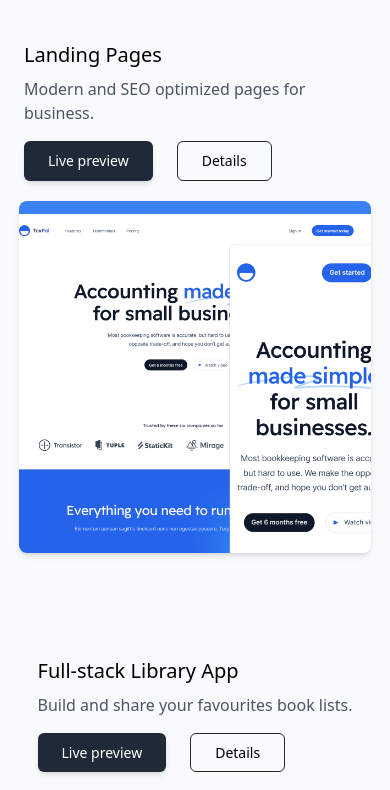
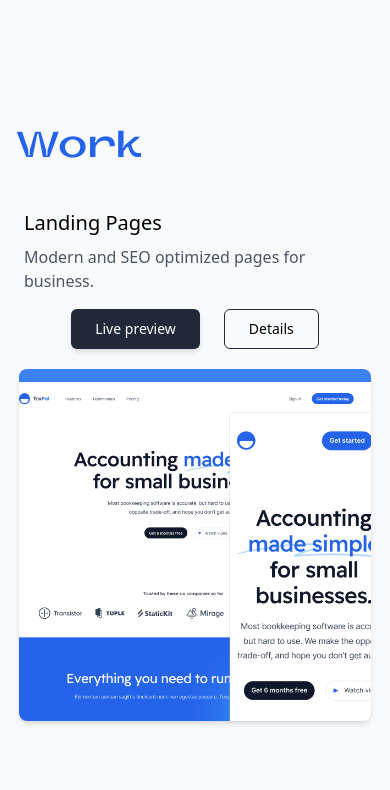
Before and after one commit to xdguido/guidogennari-web, a Next.js app: page / in a window 390 px wide. Shown: the part 827-1617 px from the top of the page. Built offline with nearby package versions, Linux system fonts and the light colour scheme.

Commit message:
Update Work header

```diff
--- a/pages/index.tsx
+++ b/pages/index.tsx
@@ -14,7 +14,7 @@ export default function Home() {
             <section
                 id="hero"
                 className={clsx(
-                    'flex flex-col items-center text-center pt-[5rem] md:pt-[7rem] min-h-screen'
+                    'flex flex-col items-center text-center pt-[6rem] md:pt-[7rem] min-h-screen'
                 )}
             >
                 <h1 className="font-neue tracking-tight text-6xl md:text-7xl lg:text-8xl">
@@ -42,23 +42,21 @@ export default function Home() {
                     />
                 </div>
             </section>
-            <section
-                id="work"
-                className={clsx('relative flex flex-col justify-center items-center')}
-            >
-                <h2 className="absolute inset-x-0 -top-16 font-neue text-4xl text-blue-600">
-                    Work
-                </h2>
+            <section id="work" className="relative pt-[6rem] md:pt-[7rem]">
+                <h2 className="font-neue text-4xl text-blue-600 mb-8">Work</h2>
+                <div className="flex flex-col justify-center items-center">
                     <div
                         id="item-1"
                         className="flex flex-col items-center mb-[6rem] lg:mb-[10rem] lg:flex-row lg:items-start"
                     >
                         <div className="p-2 mb-3 lg:w-[26rem] lg:mr-12">
-                        <div className="text-xl font-medium mb-2 lg:text-2xl">Landing Pages</div>
+                            <div className="text-xl font-medium mb-2 lg:text-2xl">
+                                Landing Pages
+                            </div>
                             <div className=" text-gray-600 lg:text-lg">
                                 Modern and SEO optimized pages for business.
                             </div>
-                        <div className="flex mt-4 gap-6  ">
+                            <div className="flex justify-center md:justify-start mt-4 gap-6  ">
                                 <Button children="Live preview" intent="secondary" />
                                 <Button children="Details" intent="secondary" style="outline" />
                             </div>
@@ -89,7 +87,7 @@ export default function Home() {
                             <div className=" text-gray-600 lg:text-lg">
                                 Build and share your favourites book lists.
                             </div>
-                        <div className="flex mt-4 gap-6  ">
+                            <div className="flex justify-center md:justify-start mt-4 gap-6  ">
                                 <Button children="Live preview" intent="secondary" />
                                 <Button children="Details" intent="secondary" style="outline" />
                             </div>
@@ -114,6 +112,7 @@ export default function Home() {
                             More projects <FaArrowCircleRight className="" />
                         </button>
                     </div>
+                </div>
             </section>
         </Layout>
     );
```
Lines whose indentation alone changed are shown as unchanged.
